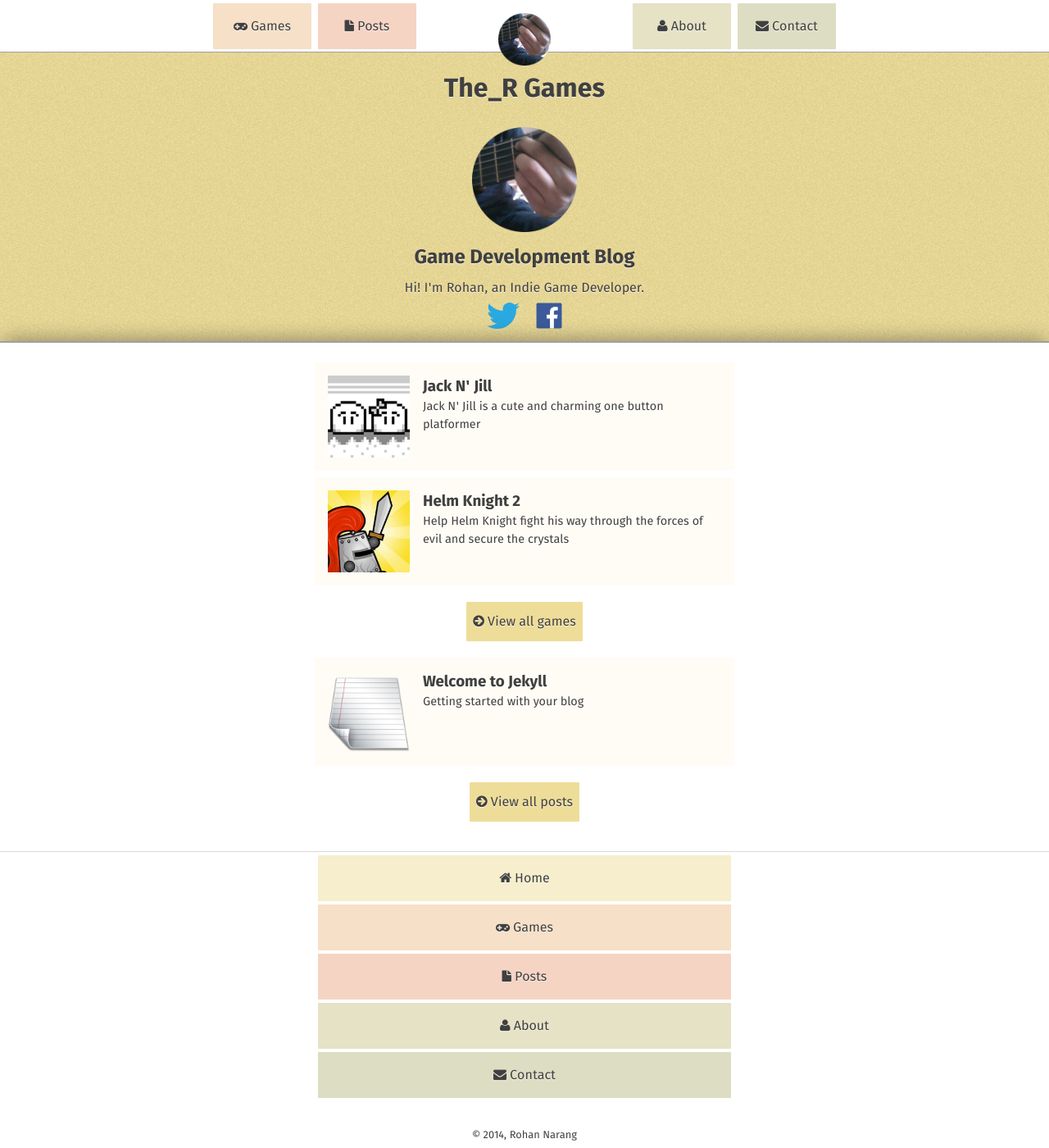
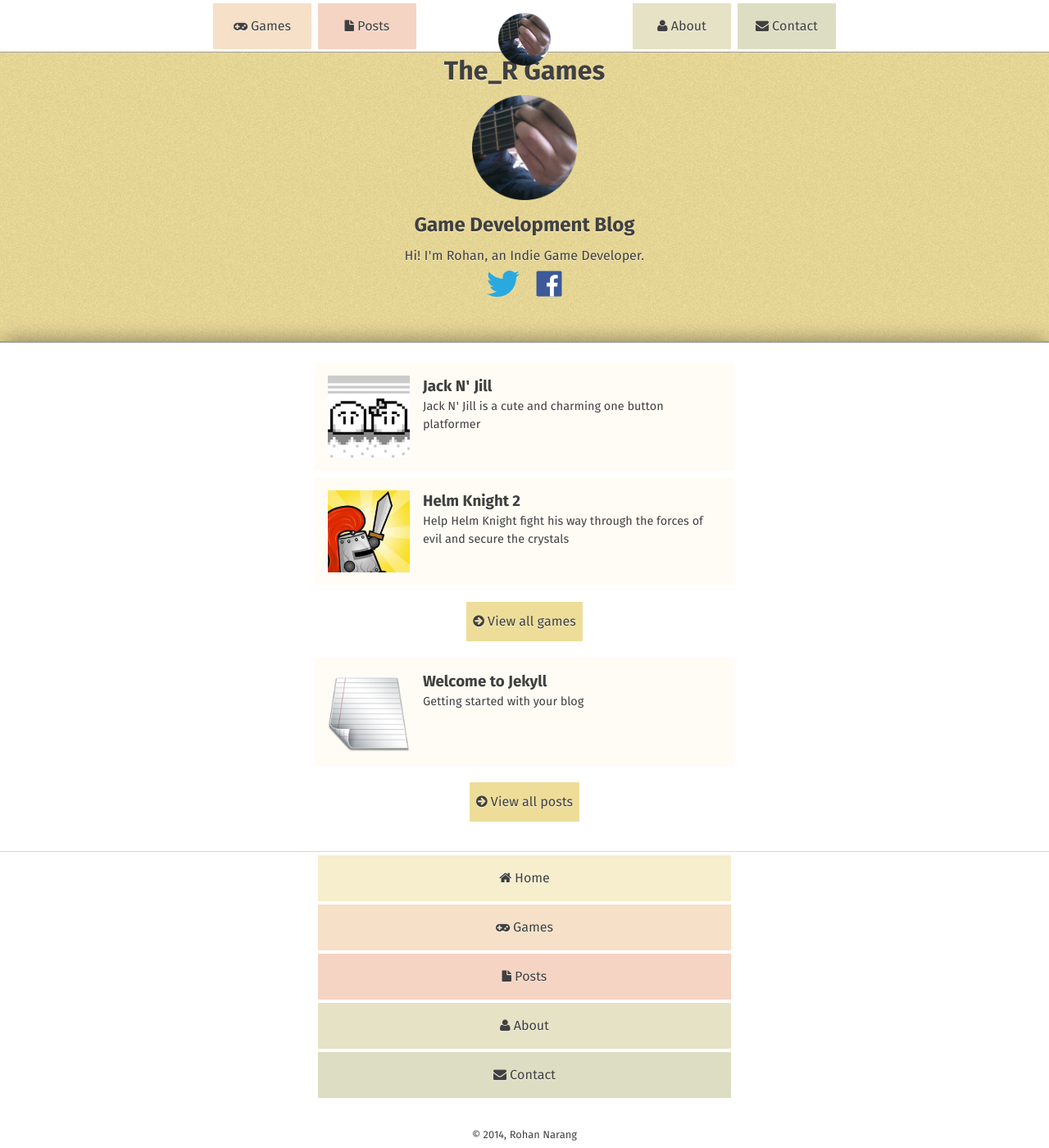
Before and after one commit to thergames/thergames.github.io, a Jekyll site: the page built from index.html, in a window 1280 px wide and 1400 px high. Shown: the whole window at 82% size. Built offline with Jekyll 4.4.1, drawn with Linux system fonts in a browser that asks for light colours; Markdown is read by kramdown in place of the engine named in the settings.

Commit message:
fixed banner title margin

```diff
--- a/css/components/_banner.scss
+++ b/css/components/_banner.scss
@@ -6,6 +6,10 @@
   width: 100%;
   top: $header-height--md;
   z-index: $banner-zindex;
+}
+
+.banner__title {
+  margin: $banner-title-margin;
 }
 
 .banner__image {
--- a/css/main.css
+++ b/css/main.css
@@ -3125,50 +3125,55 @@ body {
 }
 
 /* line 11, components/_banner.scss */
+.banner__title {
+  margin: 0 0 0.25rem 0;
+}
+
+/* line 15, components/_banner.scss */
 .banner__image {
   max-width: 128px;
   max-height: 128px;
 }
 
-/* line 18, components/_banner.scss */
+/* line 22, components/_banner.scss */
 .banner__subtitle,
 .banner__description,
 .banner__action {
   margin: 0.4rem 0;
 }
 
-/* line 22, components/_banner.scss */
+/* line 26, components/_banner.scss */
 .banner__action {
   list-style: none;
 }
 
-/* line 26, components/_banner.scss */
+/* line 30, components/_banner.scss */
 .banner__action .action__item {
   display: inline-block;
   margin: 0 0.5rem;
 }
 
-/* line 31, components/_banner.scss */
+/* line 35, components/_banner.scss */
 .banner--home {
   background-color: #eedd99;
 }
 
-/* line 35, components/_banner.scss */
+/* line 39, components/_banner.scss */
 .banner--about {
   background-color: #ccc68d;
 }
 
-/* line 39, components/_banner.scss */
+/* line 43, components/_banner.scss */
 .banner--contact {
   background-color: #bbbb88;
 }
 
-/* line 43, components/_banner.scss */
+/* line 47, components/_banner.scss */
 .banner--page {
   background-color: #eec290;
 }
 
-/* line 47, components/_banner.scss */
+/* line 51, components/_banner.scss */
 .banner--post {
   background-color: #eeaa88;
 }
--- a/css/settings/_settings.scss
+++ b/css/settings/_settings.scss
@@ -15,6 +15,7 @@ $logo-size--md: 4rem !default;
 // Banner
 $banner-height: 22rem !default;
 $banner-padding: 0 1rem !default;
+$banner-title-margin: 0 0 0.25rem 0 !default;
 $banner-internal-margin: 0.4rem 0 !default;
 $banner-image-height: 128px !default;
 $banner-image-width: 128px !default;
```
